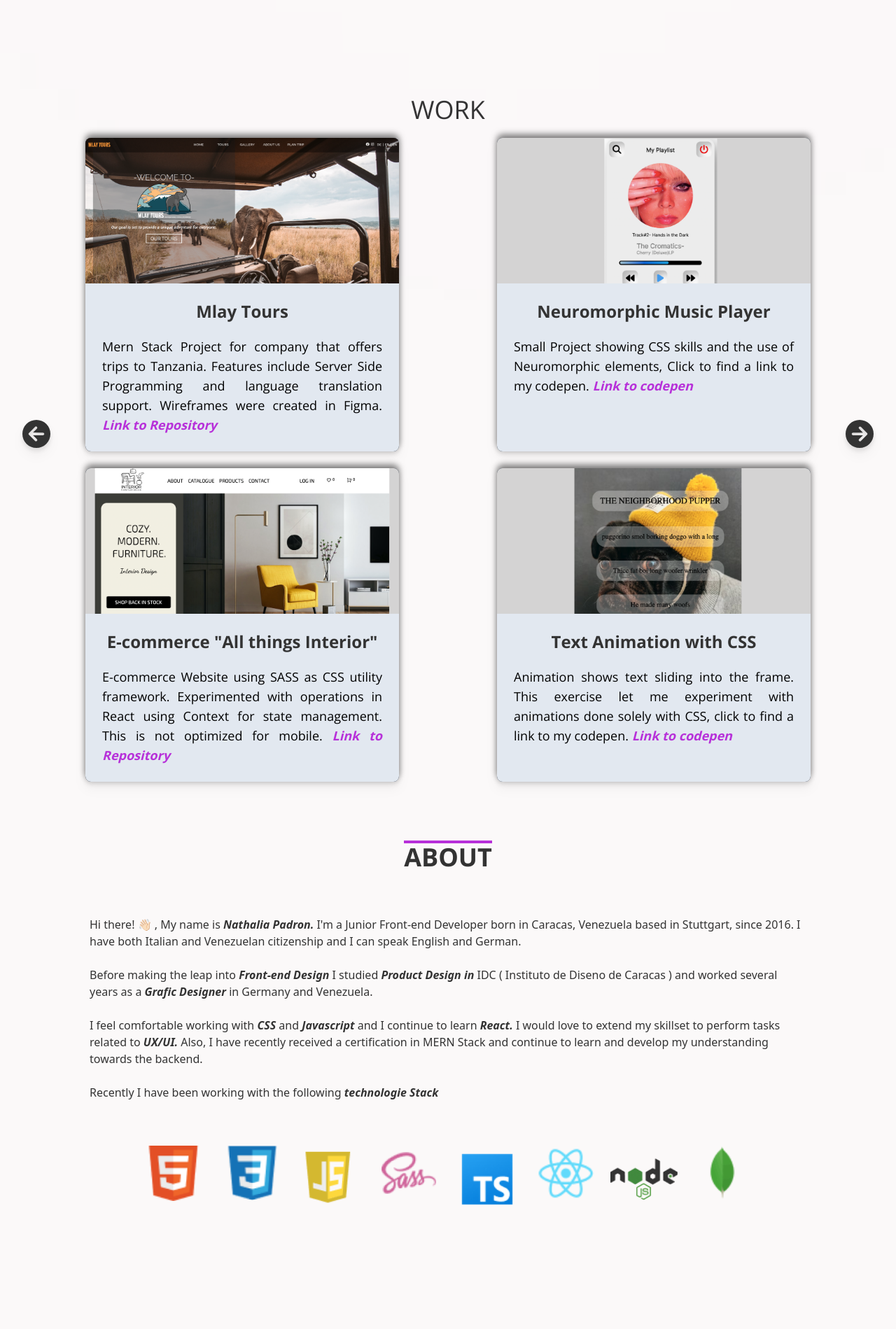
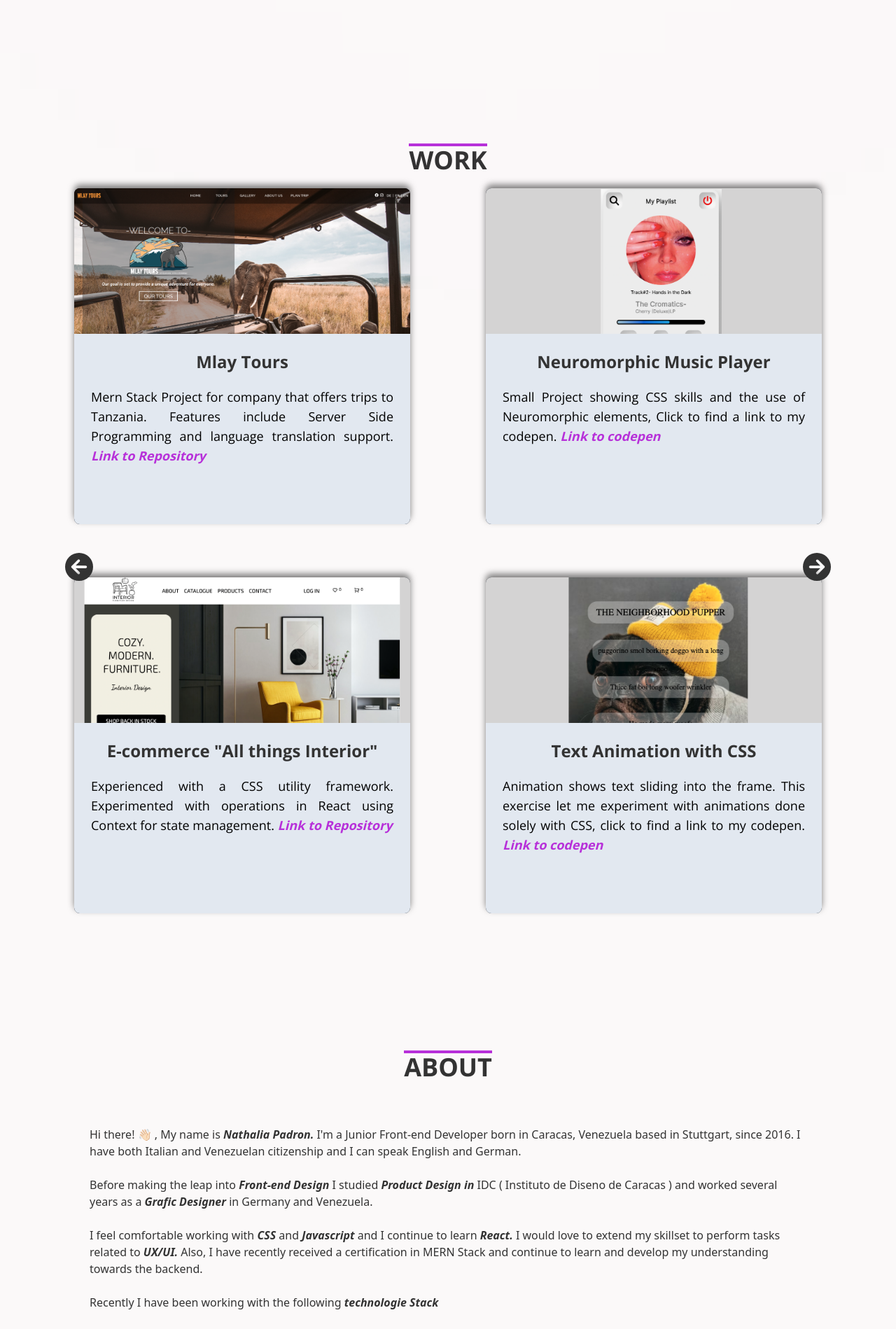
Before and after one commit to NattyDCI/portfolioFrontendDevNathaliaPadron, a React (Vite) app in the folder portfolioFrontendNathalia/: page / in a window 1280 px wide. Shown: the part 820-2719 px from the top of the page at 70% size. Built offline with nearby package versions, Linux system fonts and the light colour scheme; a web font is replaced by a local one.

Commit message:
changes responsiveness

```diff
--- a/portfolioFrontendNathalia/src/Context.jsx
+++ b/portfolioFrontendNathalia/src/Context.jsx
@@ -12,14 +12,16 @@ export function ContextProvider({ children }) {
     const [toggle, setToggle] = useState(false);
     const [switchWork, setSwitchWork] = useState(true);
 
-    let options = { behavior: "smooth", block:"center" };
+    const heroScrollHandler = (currentRef) => {
+      let offsetTop = currentRef.current.getBoundingClientRect().top + window.scrollY;
 
-    const heroScrollHandler = (currentRef) => {
-        if (currentRef.current.className === "wrapper")
-          options = { ...options, block: "start" };
+      if (currentRef.current.className === "wrapper") {
+        // Adjust offset for "start" alignment
+        offsetTop -= currentRef.current.style.paddingTop || 0;
+      }
 
-        currentRef.current.scrollIntoView(options);
-      };
+      window.scrollTo({ top: offsetTop, behavior: "smooth" });
+    };
 
   return (
     <MainContext.Provider
--- a/portfolioFrontendNathalia/src/components/Navbar.jsx
+++ b/portfolioFrontendNathalia/src/components/Navbar.jsx
@@ -19,11 +19,8 @@ const Navbar = () => {
     toggle
   } = useContext(MainContext);
 
-
-
   function toggleTheme() {
     document.documentElement.classList.toggle("dark")
-
   }
   function referenceGenerator (navId){
       if (navId === "home") {
@@ -58,7 +55,6 @@ const Navbar = () => {
             </button>
           </li>
         ))}
-
       </ul>
 
       <div className="sm:hidden flex flex-1 justify-end items-center">
@@ -84,7 +80,7 @@ const Navbar = () => {
                 }`}
               >
                 <button onClick={() => heroScrollHandler(referenceGenerator(nav.id))}
-                  className={`${styles.flexCenter} text-xl dark:text-white text-offDark font-bitter font-semibold w-full h-[60px]cursor-pointer hover:ring right-4 hover:ring-purple-300`}>
+                  className={`${styles.flexCenter} text-xl dark:text-white text-offDark font-bitter font-semibold w-full h-[60px] cursor-pointer right-4`}>
                     {nav.title}
                 </button>
               </li>
--- a/portfolioFrontendNathalia/src/components/Pages/About.jsx
+++ b/portfolioFrontendNathalia/src/components/Pages/About.jsx
@@ -12,7 +12,7 @@ const About = () => {
 
 
   return (
-    <div ref={aboutRef} className={`relative flex-col mb-24 w-full items-center justify-center`}>
+    <div ref={aboutRef}className={`max-h-screen flex-col mb-24 w-full items-center justify-center pt-20`}>
       <div id="about" className='pt-5'>
         <h1  className='dark:text-white text-offDark border-t-4 mx-auto border-mainPurple w-fit text-center text-4xl font-opensans font-bold'>
             ABOUT
@@ -56,10 +56,10 @@ const About = () => {
               </p>
 
             </div>
-            <div className="flex flex-wrap sm:w-full mt-2 justify-center p-12">
+            <div className="flex flex-wrap sm:w-full mt-2 justify-center p-3 w-[70%]">
                 {logos.map((icon, index) =>
 
-                  <img src={icon.logo} alt={icon.name} key={icon.name} className="w-24 h-[100%] m-2"/>
+                  <img src={icon.logo} alt={icon.name} key={icon.name} className="w-14 h-[100%] m-2"/>
 
                     )}
             </div>
--- a/portfolioFrontendNathalia/src/components/Pages/Contact.jsx
+++ b/portfolioFrontendNathalia/src/components/Pages/Contact.jsx
@@ -47,9 +47,9 @@ const Contact = () => {
   return (
     <div
       ref={contactRef}
-      className={`flex-col w-full items-center justify-center pt-[20rem]`}
+      className={`flex-col w-full items-center justify-center pt-4`}
     >
-      <div id="contact" className=" pt-5">
+      <div id="contact" >
         <div className="dark:text-white text-offDark text-center mx-auto text-4xl border-t-4  border-mainPurple  w-fit font-opensans font-bold">
           <p>CONTACT</p>
         </div>
--- a/portfolioFrontendNathalia/src/components/Pages/Hero.jsx
+++ b/portfolioFrontendNathalia/src/components/Pages/Hero.jsx
@@ -9,10 +9,10 @@ const Hero = () => {
   const { contactRef, heroRef } = useContext(MainContext);
   const buttonText = "Get in Touch!"
   return (
-    <section id="home" ref={heroRef} className={`h-screen flex flex-col content-center items-center my-12`}>
+    <section id="home" ref={heroRef} className={`min-h-screen flex flex-col content-center items-center my-12`}>
       <div className={`grid gap-4 dark:bg-primary bg-offWhite ss:grid-cols-2`}>
         <div>
-          <p className="font-oswald font-semibold text-gradient text-[35px] leading-2">Frontend Developer</p>
+          <p className="font-oswald font-semibold text-gradient text-lg leading-2">Frontend Developer</p>
           <p className="font-opensans font-semibold dark:text-white text-offDark text-lg leading-5 ">
               Hey there!<br /> I'm Nathalia Padrón.
           </p>
--- a/portfolioFrontendNathalia/src/components/Pages/ProjectSection.jsx
+++ b/portfolioFrontendNathalia/src/components/Pages/ProjectSection.jsx
@@ -4,6 +4,7 @@ import { Projects, Projects2 } from "../../constants";
 import { MainContext } from "../../Context";
 import { useContext } from "react";
 import { ArrowtoLeft } from "../../assets";
+import styles from "../../style";
 
 const ProjectSection = () => {
   const { workRef, switchWork } = useContext(MainContext);
@@ -11,13 +12,19 @@ const ProjectSection = () => {
   return (
     <div
       ref={workRef}
-      className={`flex-col w-["100%"] items-center justify-center `}
+      className={`flex-col w-screen content-center pt-12 items-center justify-center z-2`}
     >
-      <p className="font-opensans font-medium border-t-40px  border-mainPurple dark:text-white text-offDark text-4xl text-center w-full mb-5">WORK</p>
-      <div className="relative flex items-center justify-center content-center z-10 drop-shadow-lg ">
+     <div className='pt-5'>
+        <h1  className='dark:text-white text-offDark border-t-4 mx-auto border-mainPurple w-fit text-center text-4xl font-opensans font-bold'>
+              WORK
+        </h1>
+      </div>
+      <div className={`${styles.boxWidth} flex mx-auto w-full`}>
+
+      <div className="flex flex-wrap bg-grey-900 relative z-10 max-w-7xl w-[90%] gap-6 justify-center items-center mx-auto pb-16">
         {switchWork ? (
-          <div className="bg-grey-900 grid sm:grid-cols-2gap-6 justify-center items-center">
-            <div className="w-[90%] max-w-7xl mx-auto relative flex flex-wrap gap-6 pb-16">
+          <>
+
               {Projects.map((project, index) => {
                 return (
                   <ProjectCard
@@ -31,11 +38,10 @@ const ProjectSection = () => {
                   ></ProjectCard>
                 );
               })}
-            </div>
-          </div>
+
+          </>
         ) : (
-          <div className="bg-grey-900 grid sm:grid-cols-2gap-6 justify-center items-center">
-            <div className="w-[90%] max-w-7xl mx-auto relative flex flex-wrap gap-6 pb-16">
+          <>
               {Projects2.map((project, index) => {
                 return (
                   <ProjectCard
@@ -48,13 +54,14 @@ const ProjectSection = () => {
                   ></ProjectCard>
                 );
               })}
-            </div>
-          </div>
+            </>
+
         )}
-        <div className="w-[95%] max-w-[160rem] text-5xl flex justify-between absolute top-[41%] translate-x[-50%] z-10 cursor-pointer">
+        <div className="w-[95%] max-w-[160rem] text-5xl flex justify-between absolute xs:top-[47%] ss:max-md:top-[47%] top-[47%] translate-x[-50%] z-7 cursor-pointer">
           <ArrowtoLeft addedStyles="arrow dark:fill-white fill-offDark text-offDark" />
           <ArrowtoLeft addedStyles="arrow dark:fill-white fill-offDark ransform rotate-180" />
         </div>
+      </div>
       </div>
     </div>
   );
--- a/portfolioFrontendNathalia/src/components/ProjectCard.jsx
+++ b/portfolioFrontendNathalia/src/components/ProjectCard.jsx
@@ -2,13 +2,13 @@ import React from 'react';
 
 const ProjectCard = ({ img, title, para, url, repo, codepen }) => {
   return (
-    <div className='relative z-1 w-2xl w-[28rem] min-h-[28rem] min-w-[20rem] mx-auto shadow-custom bg-gray-900 rounded-lg cursor-pointer transition ease-in duration-400 overflow-hidden'>
-      <div className='bg-gray-500'>
+    <div className='relative z-1 w-2xl w-[30rem] min-h-[30rem] min-w-[20rem] mx-auto shadow-custom bg-gray-900 rounded-lg cursor-pointer transition ease-in duration-400 overflow-hidden mb-8 m-5'>
+
         <a href={url} target="_blank" rel="noreferrer">
           <img src={img} alt="preview thumbnail of a project" className='w-[100%] object-contain ease-in duration-300 shadow-xl opacity-100 hover:scale-110'/>
         </a>
-      </div>
-      <div className='absolute dark:bg-primary bg-slate-200 w-full min-h-[15rem] p-6 leading-relaxed bottom-0 left-0 bg-gray-800 cursor-grab text-center'>
+
+      <div className='absolute dark:bg-primary bg-slate-200 w-full min-h-[17rem] h-[15rem] p-6 leading-relaxed bottom-0 left-0 bg-gray-800 cursor-grab text-center'>
         <h3 className='font-opensans font-semibold text-2xl dark:text-white text-offDark mb-5'>{title}</h3>
         <p className='font-opensans dark:text-white text-offDarkfont-regular text-justify text-lg'>{para}
         {repo ? (
--- a/portfolioFrontendNathalia/src/constants/index.js
+++ b/portfolioFrontendNathalia/src/constants/index.js
@@ -235,7 +235,7 @@ export const Projects = [
         img: Mlay_Tours_Project,
         url: "https://mlaytours.onrender.com/",
         repo: "https://github.com/Final-Project-Group-4/Backend-Project",
-        para: "Mern Stack Project for company that offers trips to Tanzania. Features include Server Side Programming and language translation support. Wireframes were created in Figma. "
+        para: "Mern Stack Project for company that offers trips to Tanzania. Features include Server Side Programming and language translation support. "
     },
     {
         id: "2",
@@ -250,7 +250,7 @@ export const Projects = [
         img: eCommerce_Thumbnail,
         url: "https://all-things-interior.netlify.app/",
         repo: "https://github.com/NattyDCI/e-commerce-react-app",
-        para: "E-commerce Website using SASS as CSS utility framework. Experimented with operations in React using Context for state management. This is not optimized for mobile. "
+        para: "Experienced with a CSS utility framework. Experimented with operations in React using Context for state management. "
     },
     {
         id: "4",
@@ -269,7 +269,7 @@ export const Projects2 = [
         title: "Pokemon Finder",
         img: Find_Pokemon_Fetching,
         url: "https://codepen.io/nattydci/pen/eYMgazJ",
-        para: "Search bar lets you search for a Pokemon of your choice and returns a relevant card showing all the abilities and a picture. This projects helped experiment with DOM manipulation and fetching APIs. "
+        para: "Search bar lets you search for a Pokemon of your choice and returns a relevant card showing all the abilities and a picture. "
     },
     {
         id: "2",
```
